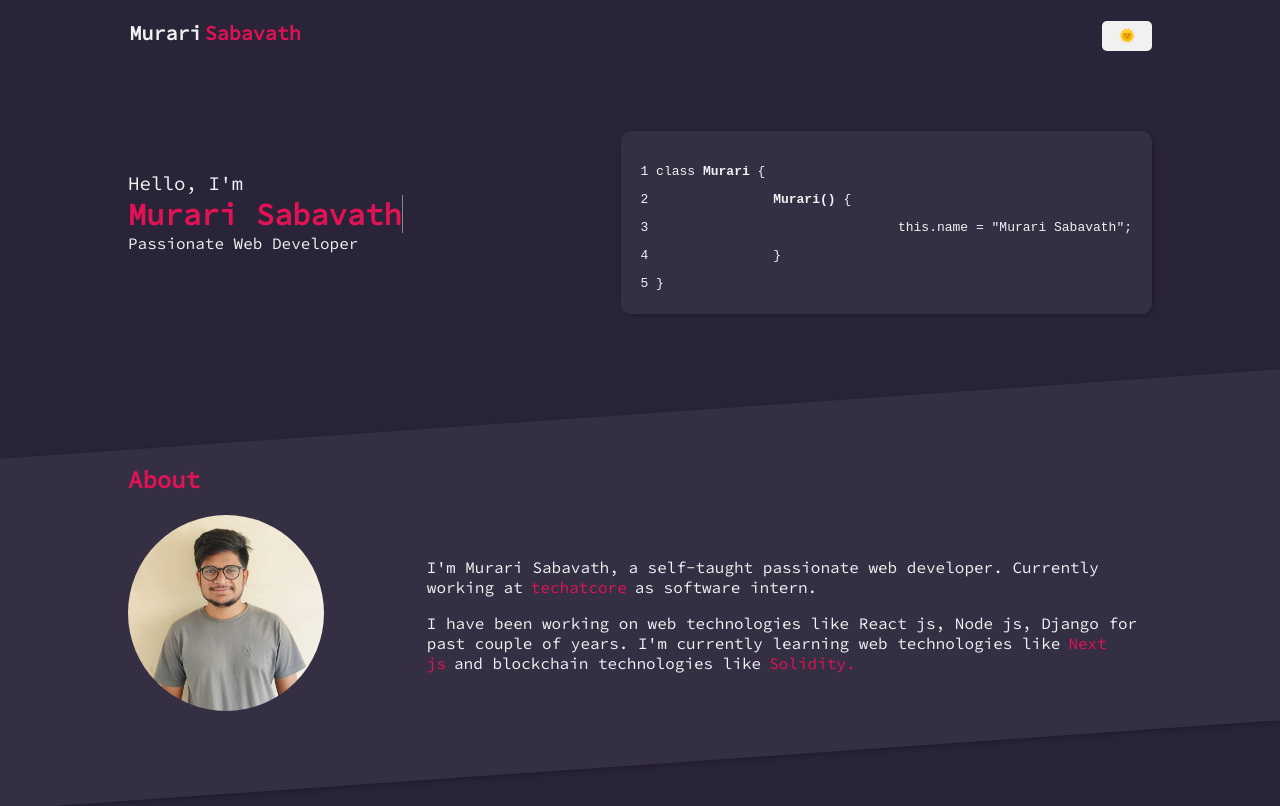
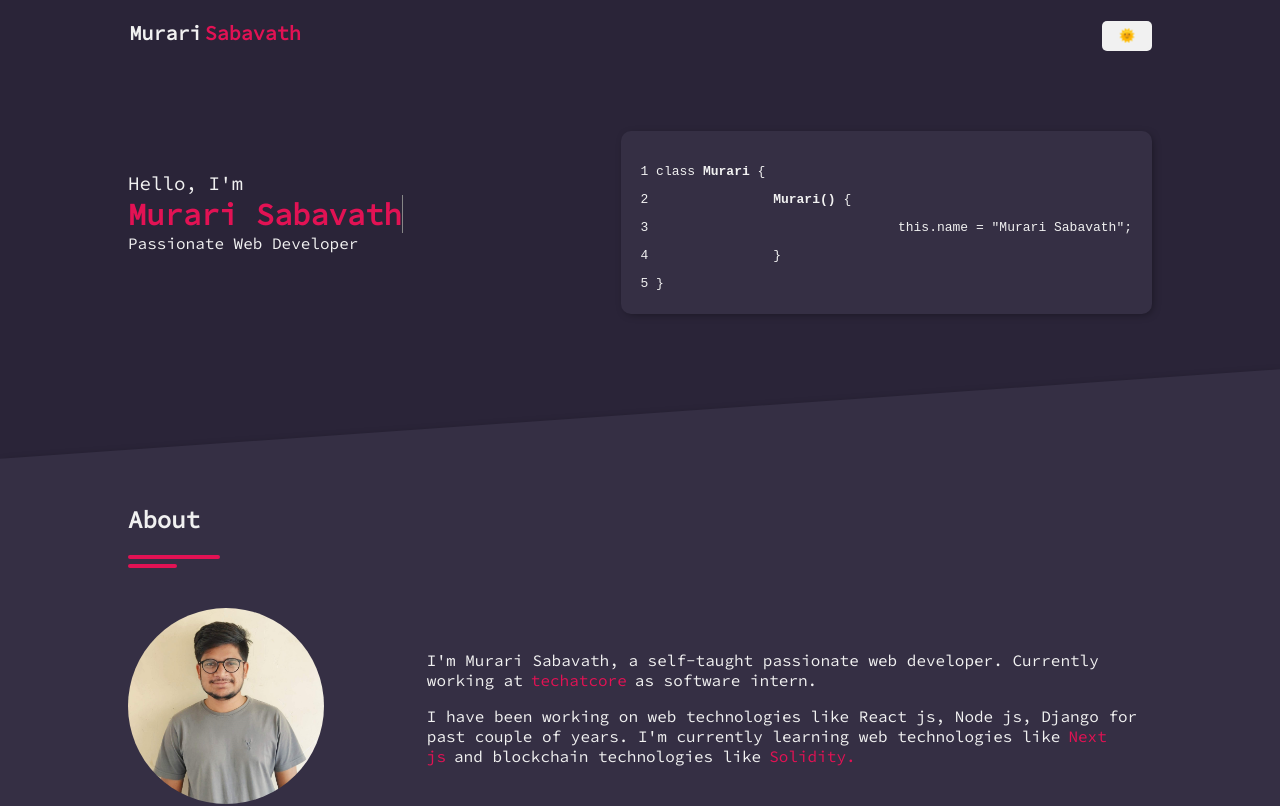
Before and after one commit to MurariSabavath/portfolio, a Next.js app: page / in a window 1280 px wide. Shown: the top 806 px of the page. Built offline with nearby package versions, Linux system fonts and the light colour scheme.

Commit message:
update heading style

```diff
--- a/components/ContentHeader.component.tsx
+++ b/components/ContentHeader.component.tsx
@@ -1,7 +1,12 @@
-import { Header } from "../styles/shared";
+import { Header, Underline } from "../styles/shared";
 
 const ContentHeader = ({ children }: { children: React.ReactNode }) => (
-  <Header>{children}</Header>
+  <Header>
+    <h1>{children}</h1>
+    <Underline width={"100%"} />
+    <Underline width={"40%"} />
+    <div />
+  </Header>
 );
 
 export default ContentHeader;
--- a/styles/shared.tsx
+++ b/styles/shared.tsx
@@ -1,8 +1,16 @@
 import styled from "styled-components";
 
-export const Header = styled.h2`
-  color: ${({ theme }) => theme.accent};
-  margin: 0;
+export const Header = styled.div`
+  display: inline-block;
+  margin-block: 20px;
+  h2 {
+    color: ${({ theme }) => theme.text};
+    margin: 0;
+  }
+  div:nth-child(1) {
+    height: 10px;
+    background: red;
+  }
 `;
 
 export const MainWrapper = styled.section`
@@ -14,3 +22,12 @@ export const MainWrapper = styled.section`
     }
   }
 `;
+
+export const Underline = styled.div<{ width: string }>`
+  padding-inline: 10px;
+  margin-top: 5px;
+  height: 4px;
+  border-radius: 100px;
+  background: ${({ theme }) => theme.accent};
+  width: ${(props) => props.width};
+`;
```
